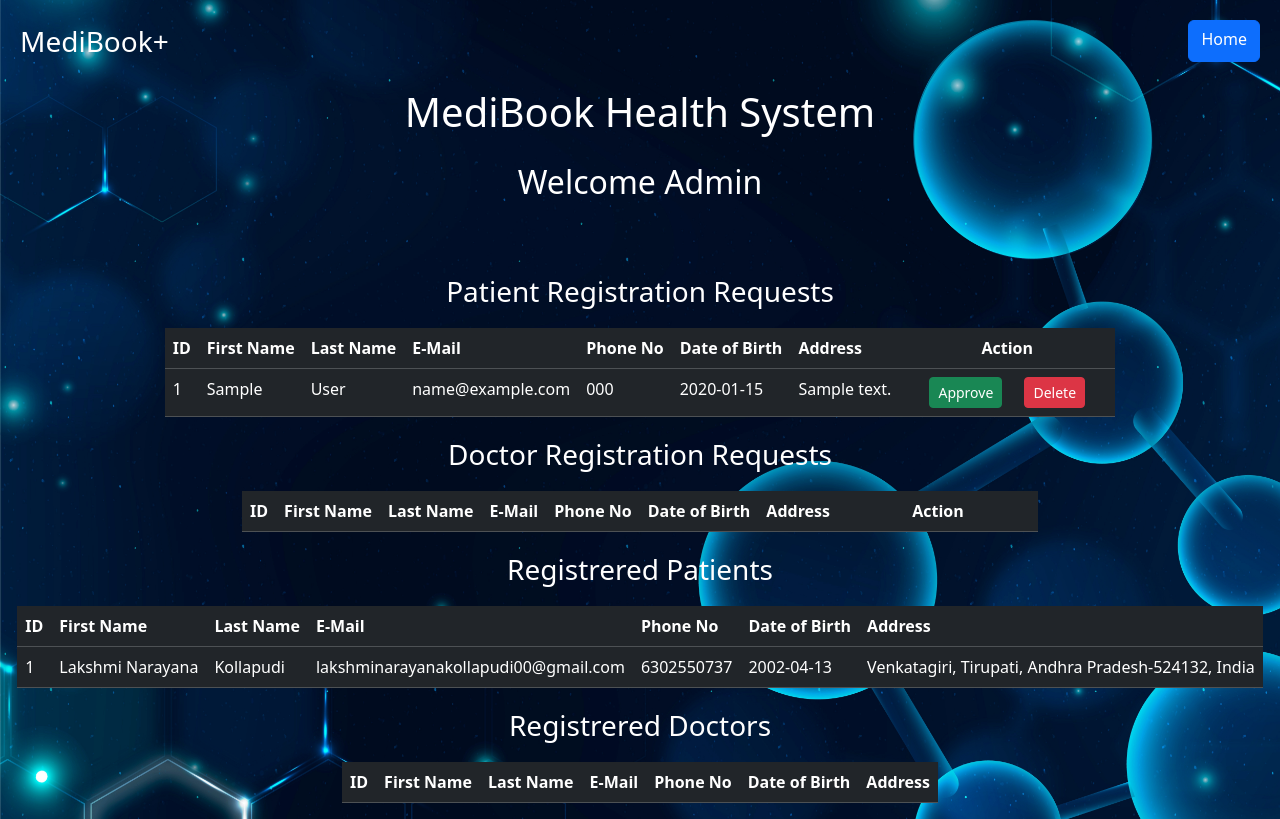
After one commit to Lakshmi-Narayana-Kollapudi/doctor-patient-appointment-booking-system, a Flask app: page /admin in a window 1280 px wide. The commit adds this page. Run offline with Flask 3, Linux system fonts and the light colour scheme; tables that the repository leaves empty hold one stand-in row (values such as "Sample post"); lists and menus that the app fills with data are empty.

```diff
--- a/src/routes.py
+++ b/src/routes.py
@@ -1,6 +1,6 @@
-from flask import Flask, render_template, url_for, redirect, flash
-from src.models import Patient
-from src.forms import RegisterForm
+from flask import Flask, render_template, url_for, redirect, flash, request
+from src.models import NewPatient, Patient
+from src.forms import RegisterForm, PatientLoginForm
 from src import app
 from src import db
 
@@ -14,32 +14,107 @@ def home():
 @app.route('/register')
 def registration():
     return render_template('registration.html')
+# -------------------------------------------------------------------- Admin Routes ------------------------------------------------------------------
 
+@app.route('/admin')
+def admin_dashboard():
+    patients = Patient.query.all()
+    newpatients = NewPatient.query.all()
+    return render_template('admin_dashboard.html', patients=patients,newpatients=newpatients)
+
+@app.route('/admin/approve_patient/<int:new_patient_id>', methods=['POST'])
+def approve_patient(new_patient_id):
+    new_patient = NewPatient.query.get(new_patient_id)
+    if new_patient:
+        patient_data = {
+            'id': new_patient.id,
+            'first_name': new_patient.first_name,
+            'last_name': new_patient.last_name,
+            'email': new_patient.email,
+            'date_of_birth': new_patient.date_of_birth,
+            'phone_number': new_patient.phone_number,
+            'password': new_patient.password,
+            'address': new_patient.address,
+            'approved':new_patient.approved,
+            # Add other fields here...
+        }
+
+        # Create a new entry in the Patient model
+        patient = Patient(**patient_data)
+        db.session.add(patient)
+        db.session.commit()
+
+        # Delete the entry from NewPatient
+        db.session.delete(new_patient)
+        db.session.commit()
+
+        flash('Patient approved successfully.')
+        # Notify patient about approval
+        # Send email or notification to the patient
+    return redirect('/admin')
+
+
+@app.route('/admin/delete_patient/<int:new_patient_id>', methods=['POST'])
+def delete_patient(new_patient_id):
+    patient = NewPatient.query.get(new_patient_id)
+    if patient:
+        db.session.delete(patient)
+        db.session.commit()
+        flash('Patient deleted successfully.')
+        # Notify patient about deletion if needed
+    return redirect('/admin')
+
+# -------------------------------------------------------------------- Doctor Routes -----------------------------------------------------------------
 @app.route('/doctor_home')
-def doctor_home():
+def doctor_dashboard():
     patients = Patient.query.all()
-    return render_template('doctor_home.html', patients=patients)
-
-@app.route('/patientregister', methods=['GET', 'POST'])
+    return render_template('doctor_dashboard.html', patients=patients)
+# -------------------------------------------------------------------- Patient Routes ----------------------------------------------------------------
+@app.route('/patient_register', methods=['GET', 'POST'])
 def patient_register():
     form = RegisterForm()
     if form.validate_on_submit():
-        new_patient = Patient(
+        new_patient = NewPatient(
             first_name=form.first_name.data,
             last_name=form.last_name.data,
             email=form.email.data,
             date_of_birth=form.date_of_birth.data,
             phone_number=form.phone_number.data,
             password=form.password.data,
-            address=form.address.data
+            address=form.address.data,
         )
         db.session.add(new_patient)
         db.session.commit()
 
-        flash('Registration request sent for approval!', category='success')
+        flash('Your registration request has been sent to the Super Admin for approval.', category='success')
         return redirect(url_for('patient_register'))
     if form.errors != {}: #If there are not errors from the validations
         for err_msg in form.errors.values():
             flash(f'There was an error with creating a user: {err_msg}', category='danger')
 
     return render_template('patient_registration.html', form=form)
+
+
+@app.route('/patient/login', methods=['GET', 'POST'])
+def patient_login():
+    form = PatientLoginForm()
+
+    if form.validate_on_submit():
+        email = form.email.data
+        password = form.password.data
+
+        # Check if the provided credentials exist in the Patient model
+        patient = Patient.query.filter_by(email=email, password=password).first()
+        newpatient = NewPatient.query.filter_by(email=email, password=password).first()
+        if newpatient:
+            flash('Your registration is still pending approval.', category='warning')
+        elif patient:
+                # Allow access to the dashboard or wherever you redirect after login
+            flash('Login successful!', category='success')
+            return redirect('/doctor_home')
+            # else:
+            #     flash('Your registration is still pending approval.')
+        else:
+            flash('Invalid credentials. Please try again.',category='danger')
+
+    return render_template('patient_login.html', form=form)
--- /dev/null
+++ b/src/templates/admin_dashboard.html
@@ -0,0 +1,155 @@
+{% extends 'base.html' %}
+
+{% block title %}
+Admin Dashboard
+{% endblock %}
+
+{% block content %}
+<p class="fs-2 fw-medium" style="text-align: center; color: white;">Welcome Admin</p><br><br>
+<p class="fs-3 fw-medium" style="text-align: center; color: white;">Patient Registration Requests</p>
+<div class="table-responsive">
+    <table class="table table-hover table-dark w-auto" style="margin-left: auto; margin-right: auto;">
+        <thead>
+            <tr>
+                <!-- Your Columns HERE -->
+                <th scope="col">ID</th>
+                <th scope="col">First Name</th>
+                <th scope="col">Last Name</th>
+                <th scope="col">E-Mail</th>
+                <th scope="col">Phone No</th>
+                <th scope="col">Date of Birth</th>
+                <th scope="col">Address</th>
+                <th scope="col" style="width: 200px; text-align: center;">Action</th>
+            </tr>
+        </thead>
+        <tbody>
+            <!-- Your rows inside the table HERE: -->
+            {% for newpatients in newpatients %}
+            <tr>
+                <td>{{ newpatients.id }}</td>
+                <td>{{ newpatients.first_name }}</td>
+                <td>{{ newpatients.last_name }}</td>
+                <td>{{ newpatients.email }}</td>
+                <td>{{ newpatients.phone_number }}</td>
+                <td>{{ newpatients.date_of_birth }}</td>
+                <td>{{ newpatients.address }}</td>
+                <td style="width: 200px;">
+                    <div class="d-inline-flex justify-content-evenly" style="width: 200px;">
+                    <form action="/admin/approve_patient/{{ newpatients.id }}" method="post">
+                        <button class="btn btn-outline btn-sm btn-success" type="submit">Approve</button>
+                    </form>
+                    <form action="/admin/delete_patient/{{ newpatients.id }}" method="post">
+                        <button class="btn btn-outline btn-sm btn-danger" type="submit">Delete</button>
+                    </form>
+                </div>
+                </td>
+            </tr>
+            {% endfor %}
+        </tbody>
+    </table>
+</div>
+<p class="fs-3 fw-medium" style="text-align: center; color: white;">Doctor Registration Requests</p>
+<div class="table-responsive">
+    <table class="table table-hover table-dark w-auto" style="margin-left: auto; margin-right: auto;">
+        <thead>
+            <tr>
+                <!-- Your Columns HERE -->
+                <th scope="col">ID</th>
+                <th scope="col">First Name</th>
+                <th scope="col">Last Name</th>
+                <th scope="col">E-Mail</th>
+                <th scope="col">Phone No</th>
+                <th scope="col">Date of Birth</th>
+                <th scope="col">Address</th>
+                <th scope="col" style="width: 200px; text-align: center;">Action</th>
+            </tr>
+        </thead>
+        <tbody>
+            <!-- Your rows inside the table HERE: -->
+            {% for newdoctors in newdoctors %}
+            <tr>
+                <td>{{ patients.id }}</td>
+                <td>{{ patients.first_name }}</td>
+                <td>{{ patients.last_name }}</td>
+                <td>{{ patients.email }}</td>
+                <td>{{ patients.phone_number }}</td>
+                <td>{{ patients.date_of_birth }}</td>
+                <td>{{ patients.address }}</td>
+                <td style="width: 200px;">
+                    <div class="d-inline-flex justify-content-evenly" style="width: 200px;">
+                    <form action="/admin/approve_patient/{{ patients.id }}" method="post">
+                        <button class="btn btn-outline btn-sm btn-success" type="submit">Approve</button>
+                    </form>
+                    <form action="/admin/delete_patient/{{ patients.id }}" method="post">
+                        <button class="btn btn-outline btn-sm btn-danger" type="submit">Delete</button>
+                    </form>
+                </div>
+                </td>
+            </tr>
+            {% endfor %}
+        </tbody>
+    </table>
+</div>
+<p class="fs-3 fw-medium" style="text-align: center; color: white;">Registrered Patients</p>
+<div class="table-responsive">
+    <table class="table table-hover table-dark w-auto" style="margin-left: auto; margin-right: auto;">
+        <thead>
+            <tr>
+                <!-- Your Columns HERE -->
+                <th scope="col">ID</th>
+                <th scope="col">First Name</th>
+                <th scope="col">Last Name</th>
+                <th scope="col">E-Mail</th>
+                <th scope="col">Phone No</th>
+                <th scope="col">Date of Birth</th>
+                <th scope="col">Address</th>
+            </tr>
+        </thead>
+        <tbody>
+            <!-- Your rows inside the table HERE: -->
+            {% for patients in patients %}
+            <tr>
+                <td>{{ patients.id }}</td>
+                <td>{{ patients.first_name }}</td>
+                <td>{{ patients.last_name }}</td>
+                <td>{{ patients.email }}</td>
+                <td>{{ patients.phone_number }}</td>
+                <td>{{ patients.date_of_birth }}</td>
+                <td>{{ patients.address }}</td>
+            </tr>
+            {% endfor %}
+        </tbody>
+    </table>
+</div>
+<p class="fs-3 fw-medium" style="text-align: center; color: white;">Registrered Doctors</p>
+<div class="table-responsive">
+    <table class="table table-hover table-dark w-auto" style="margin-left: auto; margin-right: auto;">
+        <thead>
+            <tr>
+                <!-- Your Columns HERE -->
+                <th scope="col">ID</th>
+                <th scope="col">First Name</th>
+                <th scope="col">Last Name</th>
+                <th scope="col">E-Mail</th>
+                <th scope="col">Phone No</th>
+                <th scope="col">Date of Birth</th>
+                <th scope="col">Address</th>
+            </tr>
+        </thead>
+        <tbody>
+            <!-- Your rows inside the table HERE: -->
+            {% for doctors in doctors %}
+            <tr>
+                <td>{{ patients.id }}</td>
+                <td>{{ patients.first_name }}</td>
+                <td>{{ patients.last_name }}</td>
+                <td>{{ patients.email }}</td>
+                <td>{{ patients.phone_number }}</td>
+                <td>{{ patients.date_of_birth }}</td>
+                <td>{{ patients.address }}</td>
+            </tr>
+            {% endfor %}
+        </tbody>
+    </table>
+</div>
+{% endblock %}
--- a/src/templates/base.html
+++ b/src/templates/base.html
@@ -13,14 +13,14 @@
         integrity="sha384-T3c6CoIi6uLrA9TneNEoa7RxnatzjcDSCmG1MXxSR1GAsXEV/Dwwykc2MPK8M2HN" crossorigin="anonymous">
 </head>
 
-<body>
+<body style="background-image: url('/static/images/bg2.jpg'); background-size: cover;">
 
     <div class="d-flex justify-content-between" style="padding: 20px;">
         <a class="fs-3 fw-medium" style="text-decoration: none; text-align: center; color: white">MediBook+</a>
-        <a href="{{ url_for('home') }}" class="btn btn-outline-info fs-6 fw-medium">Home</a>
+        <a href="{{ url_for('home') }}" class="btn btn-primary fs-6 fw-medium">Home</a>
     </div>
 
-    <P class="fs-1 fw-medium" style="text-align: center; color: white;"> MediBook Health System</P><br><br>
+    <P class="fs-1 fw-medium" style="text-align: center; color: white;"> MediBook Health System</P>
 
     {% block content %}
 
@@ -38,12 +38,7 @@
         crossorigin="anonymous"></script>
 </body>
 
-<style>
-body{
-    background-image: url('static/images/bg2.jpg');
-    background-size: cover;
-  }
+{% block style %}
 
-</style>
-
+{% endblock %}
 </html>
--- a/src/templates/home.html
+++ b/src/templates/home.html
@@ -19,9 +19,9 @@
   <div class="login-box">
     <P class="fs-3 fw-medium"> For Registered Users</P><br><br>
     <div class="d-flex justify-content-around flex-column mb-3">
-      <a href="#" class="btn btn-light fs-5 fw-medium">Patient Login</a><br>
-      <a href="{{ url_for('doctor_home') }}" class="btn btn-light fs-5 fw-medium">Doctor Login</a><br>
-      <a href="#" class="btn btn-light fs-5 fw-medium">Admin Login</a>
+      <a href="{{ url_for('patient_login') }}" class="btn btn-light fs-5 fw-medium">Patient Login</a><br>
+      <a href="{{ url_for('doctor_dashboard') }}" class="btn btn-light fs-5 fw-medium">Doctor Login</a><br>
+      <a href="{{ url_for('admin_dashboard') }}" class="btn btn-light fs-5 fw-medium">Admin Login</a>
     </div>
   </div>
 
```
Also changed, not shown: src/forms.py (+11 -2 lines), src/models.py (+15 -0 lines), src/templates/admin_home.html (deleted, +0 -41 lines), src/templates/doctor_dashboard.html (added, +80 -0 lines), src/templates/doctor_home.html (deleted, +0 -57 lines), src/templates/patient_login.html (added, +62 -0 lines), src/templates/patient_registration.html (+8 -5 lines), instance/sqlite_database.db.
